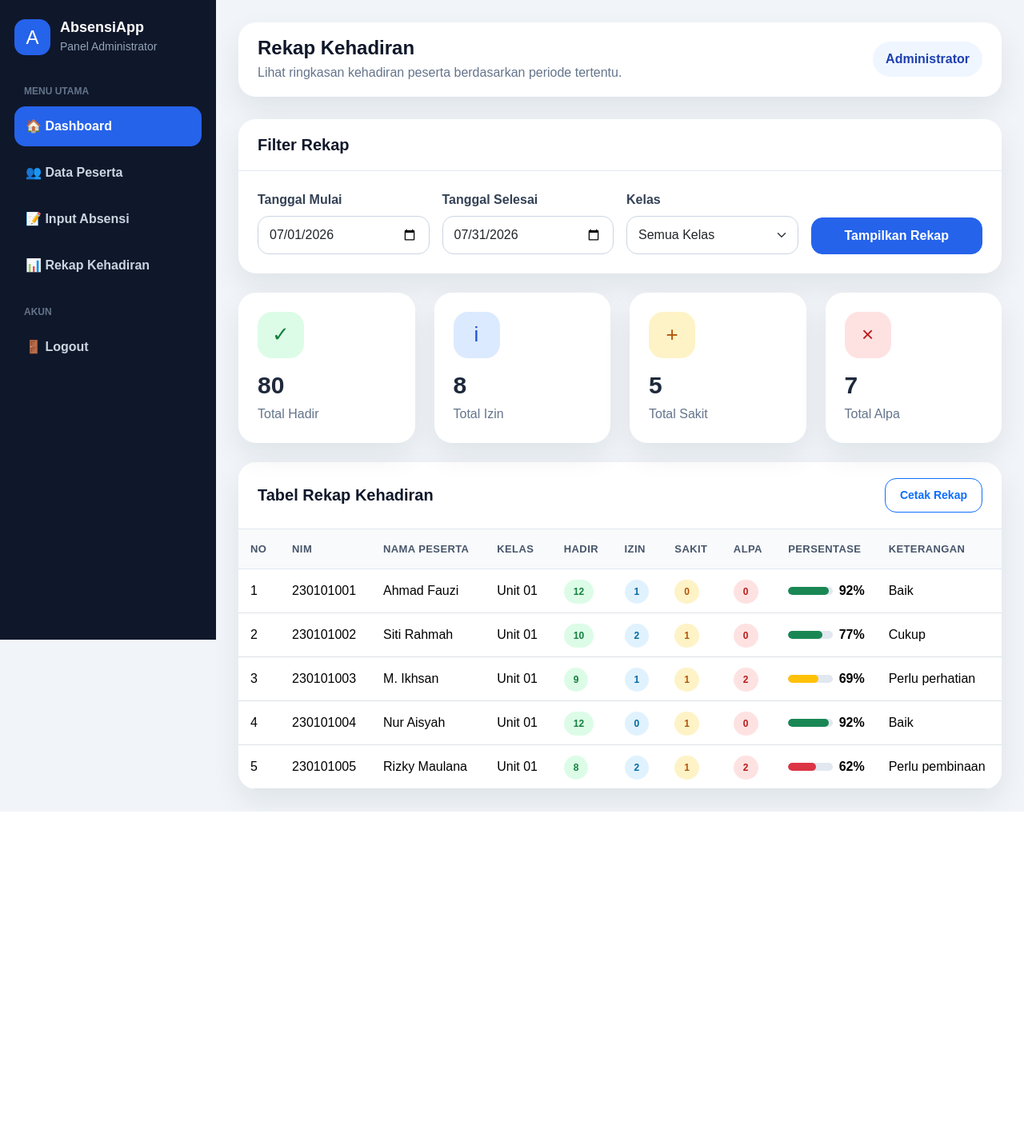
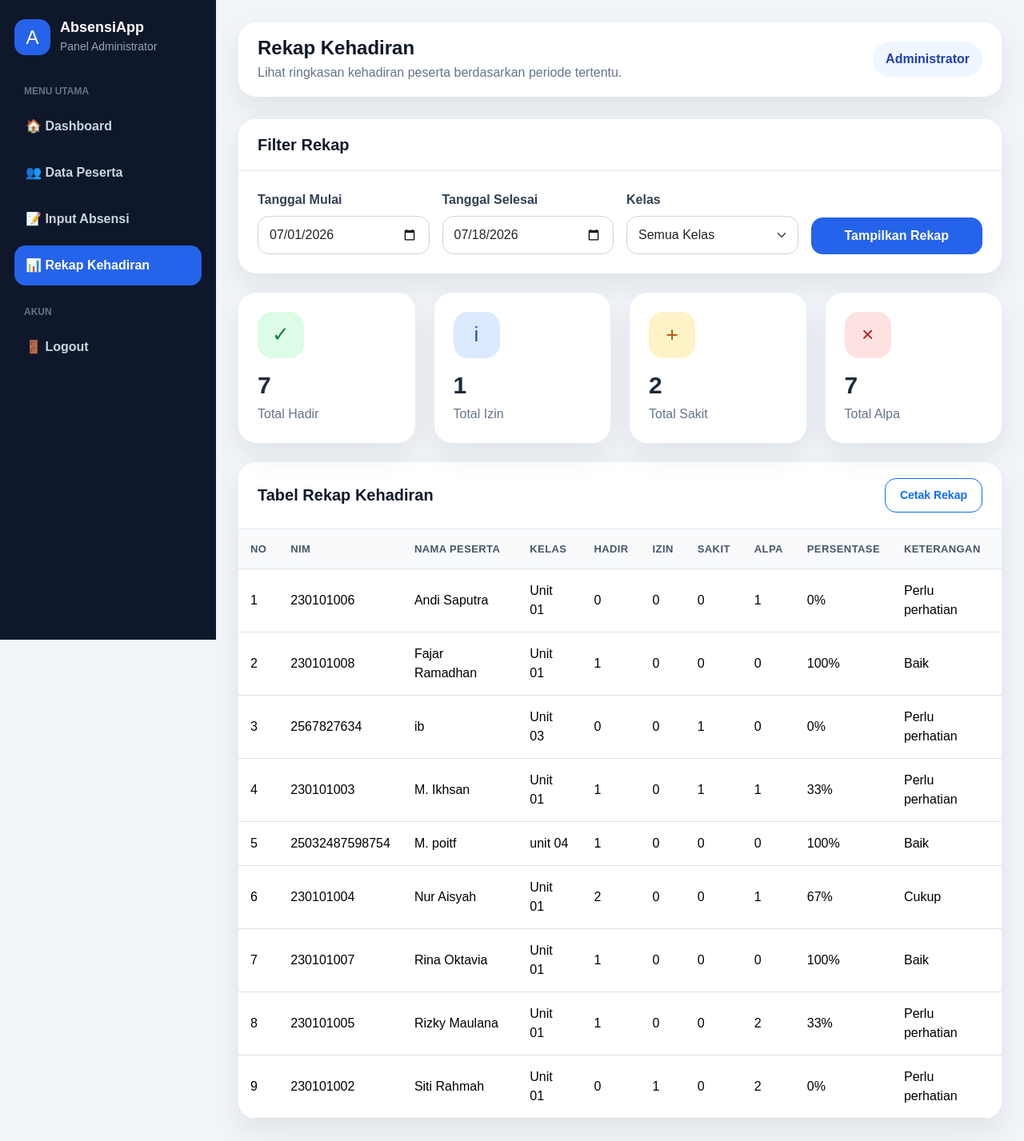
Before and after one commit to ghaitsazahirashofia-byte/Tugas-UAS-Kel-3-unit-3-, a PHP site: page /rekap.php in a window 1280 px wide. Shown: the whole page at 80% size. Before the commit the page ends 1015 px from the top, so only its background shows below. Run offline with PHP 8.4, Linux system fonts and the light colour scheme; data comes from the database, SQL or seed files in the repository.

```diff
--- a/rekap.php
+++ b/rekap.php
@@ -1,3 +1,36 @@
+<?php
+include "koneksi.php";
+$halaman = "rekap";
+
+$tglMulai = isset($_GET['mulai']) ? $_GET['mulai'] : date('Y-m-01');
+$tglSelesai = isset($_GET['selesai']) ? $_GET['selesai'] : date('Y-m-d');
+
+$kelas = isset($_GET['kelas']) ? $_GET['kelas'] : '';
+$whereStat = "";
+
+if ($kelas != "") {
+    $whereStat = "AND p.kelas='$kelas'";
+}
+
+$statistik = mysqli_fetch_assoc(mysqli_query($conn, "
+    SELECT
+
+    SUM(a.status_kehadiran='hadir') AS hadir,
+    SUM(a.status_kehadiran='izin') AS izin,
+    SUM(a.status_kehadiran='sakit') AS sakit,
+    SUM(a.status_kehadiran='alpa') AS alpa
+
+    FROM absensi a
+
+    JOIN peserta p
+    ON a.id_peserta = p.id_peserta
+
+    WHERE a.tanggal BETWEEN '$tglMulai' AND '$tglSelesai'
+
+    $whereStat
+"));
+?>
+
 <!DOCTYPE html>
 <html lang="id">
 <head>
@@ -23,15 +56,34 @@
 
         <div class="menu-label">Menu Utama</div>
         <ul class="nav-menu">
-            <li><a href="dashboard.php" class="active">🏠 Dashboard</a></li>
-            <li><a href="peserta.php">👥 Data Peserta</a></li>
-            <li><a href="absensi.php">📝 Input Absensi</a></li>
-            <li><a href="rekap.php">📊 Rekap Kehadiran</a></li>
+            <li>
+                <a href="dashboard.php" class="<?= ($halaman=='dashboard')?'active':'' ?>">
+                🏠 Dashboard
+                </a>
+                </li>
+
+            <li>
+                <a href="peserta.php" class="<?= ($halaman=='peserta')?'active':'' ?>">
+                👥 Data Peserta
+                </a>
+                </li>
+
+            <li>
+                <a href="absensi.php" class="<?= ($halaman=='absensi')?'active':'' ?>">
+                📝 Input Absensi
+                </a>
+                </li>
+
+            <li>
+                <a href="rekap.php" class="<?= ($halaman=='rekap')?'active':'' ?>">
+                📊 Rekap Kehadiran
+                </a>
+                </li>
         </ul>
 
         <div class="menu-label">Akun</div>
         <ul class="nav-menu">
-            <li><a href="#">🚪 Logout</a></li>
+            <li><a href="logout.php">🚪 Logout</a></li>
         </ul>
     </aside>
 
@@ -55,22 +107,47 @@
                     <div class="row g-3">
                         <div class="col-md-3">
                             <label class="form-label">Tanggal Mulai</label>
-                            <input type="date" class="form-control" value="2026-07-01">
+                            <input type="date"
+                            name="mulai"
+                            class="form-control"
+                            value="<?= $tglMulai ?>">
                         </div>
 
                         <div class="col-md-3">
                             <label class="form-label">Tanggal Selesai</label>
-                            <input type="date" class="form-control" value="2026-07-31">
+                            <input type="date"
+                            name="selesai"
+                            class="form-control"
+                            value="<?= $tglSelesai ?>">
                         </div>
 
                         <div class="col-md-3">
                             <label class="form-label">Kelas</label>
-                            <select class="form-select">
-                                <option>Semua Kelas</option>
-                                <option>Unit 01</option>
-                                <option>Unit 02</option>
-                                <option>Unit 03</option>
+
+                            <select class="form-select" name="kelas">
+
+                                <option value="">Semua Kelas</option>
+
+                                <?php
+
+                                $qkelas = mysqli_query($conn,"
+                                SELECT DISTINCT kelas FROM peserta
+                                WHERE status_peserta='aktif'
+                                ");
+
+                                while($k = mysqli_fetch_assoc($qkelas)){
+
+                                ?>
+
+                                <option value="<?= $k['kelas'] ?>"
+                                <?= ($kelas == $k['kelas']) ? 'selected' : '' ?>>
+                                    <?= $k['kelas'] ?>
+                                </option>
+
+                                <?php } ?>
+
                             </select>
+
                         </div>
 
                         <div class="col-md-3 d-flex align-items-end">
@@ -87,7 +164,7 @@
             <div class="col-md-3">
                 <div class="stat-card">
                     <div class="stat-icon bg-soft-success">✓</div>
-                    <h3>80</h3>
+                    <h3><?= $statistik['hadir'] ?? 0 ?></h3>
                     <p>Total Hadir</p>
                 </div>
             </div>
@@ -95,7 +172,7 @@
             <div class="col-md-3">
                 <div class="stat-card">
                     <div class="stat-icon bg-soft-primary">i</div>
-                    <h3>8</h3>
+                    <h3><?= $statistik['izin'] ?? 0 ?></h3>
                     <p>Total Izin</p>
                 </div>
             </div>
@@ -103,7 +180,7 @@
             <div class="col-md-3">
                 <div class="stat-card">
                     <div class="stat-icon bg-soft-warning">+</div>
-                    <h3>5</h3>
+                    <h3><?= $statistik['sakit'] ?? 0 ?></h3>
                     <p>Total Sakit</p>
                 </div>
             </div>
@@ -111,7 +188,7 @@
             <div class="col-md-3">
                 <div class="stat-card">
                     <div class="stat-icon bg-soft-danger">×</div>
-                    <h3>7</h3>
+                    <h3><?= $statistik['alpa'] ?? 0 ?></h3>
                     <p>Total Alpa</p>
                 </div>
             </div>
@@ -120,7 +197,11 @@
         <div class="content-card">
             <div class="card-header d-flex justify-content-between align-items-center">
                 <h5>Tabel Rekap Kehadiran</h5>
-                <a href="#" class="btn btn-sm btn-outline-primary">Cetak Rekap</a>
+                <a href="cetak_rekap.php?mulai=<?= $tglMulai ?>&selesai=<?= $tglSelesai ?>&kelas=<?= $kelas ?>"
+                    target="_blank"
+                    class="btn btn-sm btn-outline-primary">
+                        Cetak Rekap
+                </a>
             </div>
 
             <div class="card-body p-0">
@@ -142,105 +223,76 @@
                         </thead>
 
                         <tbody>
-                            <tr>
-                                <td>1</td>
-                                <td>230101001</td>
-                                <td>Ahmad Fauzi</td>
-                                <td>Unit 01</td>
-                                <td><span class="badge-status badge-hadir">12</span></td>
-                                <td><span class="badge-status badge-izin">1</span></td>
-                                <td><span class="badge-status badge-sakit">0</span></td>
-                                <td><span class="badge-status badge-alpa">0</span></td>
-                                <td>
-                                    <div class="d-flex align-items-center gap-2">
-                                        <div class="progress flex-grow-1">
-                                            <div class="progress-bar bg-success" style="width: 92%"></div>
-                                        </div>
-                                        <span class="fw-bold">92%</span>
-                                    </div>
-                                </td>
-                                <td>Baik</td>
-                            </tr>
+                        <?php
+                        $where = "";
 
-                            <tr>
-                                <td>2</td>
-                                <td>230101002</td>
-                                <td>Siti Rahmah</td>
-                                <td>Unit 01</td>
-                                <td><span class="badge-status badge-hadir">10</span></td>
-                                <td><span class="badge-status badge-izin">2</span></td>
-                                <td><span class="badge-status badge-sakit">1</span></td>
-                                <td><span class="badge-status badge-alpa">0</span></td>
-                                <td>
-                                    <div class="d-flex align-items-center gap-2">
-                                        <div class="progress flex-grow-1">
-                                            <div class="progress-bar bg-success" style="width: 77%"></div>
-                                        </div>
-                                        <span class="fw-bold">77%</span>
-                                    </div>
-                                </td>
-                                <td>Cukup</td>
-                            </tr>
+                        if($kelas != ""){
+                            $where = "AND p.kelas='$kelas'";
+                        }
+                        $query = mysqli_query($conn,"
+                        SELECT
+                        p.nim,
+                        p.nama_peserta,
+                        p.kelas,
 
-                            <tr>
-                                <td>3</td>
-                                <td>230101003</td>
-                                <td>M. Ikhsan</td>
-                                <td>Unit 01</td>
-                                <td><span class="badge-status badge-hadir">9</span></td>
-                                <td><span class="badge-status badge-izin">1</span></td>
-                                <td><span class="badge-status badge-sakit">1</span></td>
-                                <td><span class="badge-status badge-alpa">2</span></td>
-                                <td>
-                                    <div class="d-flex align-items-center gap-2">
-                                        <div class="progress flex-grow-1">
-                                            <div class="progress-bar bg-warning" style="width: 69%"></div>
-                                        </div>
-                                        <span class="fw-bold">69%</span>
-                                    </div>
-                                </td>
-                                <td>Perlu perhatian</td>
-                            </tr>
+                        SUM(a.status_kehadiran='hadir') AS hadir,
+                        SUM(a.status_kehadiran='izin') AS izin,
+                        SUM(a.status_kehadiran='sakit') AS sakit,
+                        SUM(a.status_kehadiran='alpa') AS alpa
 
-                            <tr>
-                                <td>4</td>
-                                <td>230101004</td>
-                                <td>Nur Aisyah</td>
-                                <td>Unit 01</td>
-                                <td><span class="badge-status badge-hadir">12</span></td>
-                                <td><span class="badge-status badge-izin">0</span></td>
-                                <td><span class="badge-status badge-sakit">1</span></td>
-                                <td><span class="badge-status badge-alpa">0</span></td>
-                                <td>
-                                    <div class="d-flex align-items-center gap-2">
-                                        <div class="progress flex-grow-1">
-                                            <div class="progress-bar bg-success" style="width: 92%"></div>
-                                        </div>
-                                        <span class="fw-bold">92%</span>
-                                    </div>
-                                </td>
-                                <td>Baik</td>
-                            </tr>
+                        FROM peserta p
 
-                            <tr>
-                                <td>5</td>
-                                <td>230101005</td>
-                                <td>Rizky Maulana</td>
-                                <td>Unit 01</td>
-                                <td><span class="badge-status badge-hadir">8</span></td>
-                                <td><span class="badge-status badge-izin">2</span></td>
-                                <td><span class="badge-status badge-sakit">1</span></td>
-                                <td><span class="badge-status badge-alpa">2</span></td>
-                                <td>
-                                    <div class="d-flex align-items-center gap-2">
-                                        <div class="progress flex-grow-1">
-                                            <div class="progress-bar bg-danger" style="width: 62%"></div>
-                                        </div>
-                                        <span class="fw-bold">62%</span>
-                                    </div>
-                                </td>
-                                <td>Perlu pembinaan</td>
-                            </tr>
+                        LEFT JOIN absensi a
+                        ON p.id_peserta=a.id_peserta
+
+                        AND a.tanggal BETWEEN '$tglMulai'
+                        AND '$tglSelesai'
+
+                        WHERE p.status_peserta='aktif'
+                        $where
+                        GROUP BY p.id_peserta
+                        ORDER BY p.nama_peserta
+
+                        ");
+                        $no=1;
+
+                        while($d=mysqli_fetch_assoc($query)){
+
+
+                        $total = $d['hadir']+$d['izin']+$d['sakit']+$d['alpa'];
+
+                        $persen = ($total>0) ? round(($d['hadir']/$total)*100) : 0;
+
+
+                        ?>
+
+                        <tr>
+                        <td><?= $no++ ?></td>
+                        <td><?= $d['nim'] ?></td>
+                        <td><?= $d['nama_peserta'] ?></td>
+                        <td><?= $d['kelas'] ?></td>
+                        <td><?= $d['hadir'] ?></td>
+                        <td><?= $d['izin'] ?></td>
+                        <td><?= $d['sakit'] ?></td>
+                        <td><?= $d['alpa'] ?></td>
+                        <td>
+                        <?= $persen ?>%
+                        </td>
+                        <td>
+                        <?php
+                        if($persen>=80){
+                        echo "Baik";
+                        }
+                        elseif($persen>=60){
+                        echo "Cukup";
+                        }
+                        else{
+                        echo "Perlu perhatian";
+                        }
+                        ?>
+                        </td>
+                        </tr>
+                        <?php } ?>
                         </tbody>
                     </table>
                 </div>
@@ -250,6 +302,7 @@
     </main>
 
 </div>
-
+<script src="assets/js/main.js"></script>
+<script src="assets/js/rekap.js"></script>
 </body>
 </html>
```
